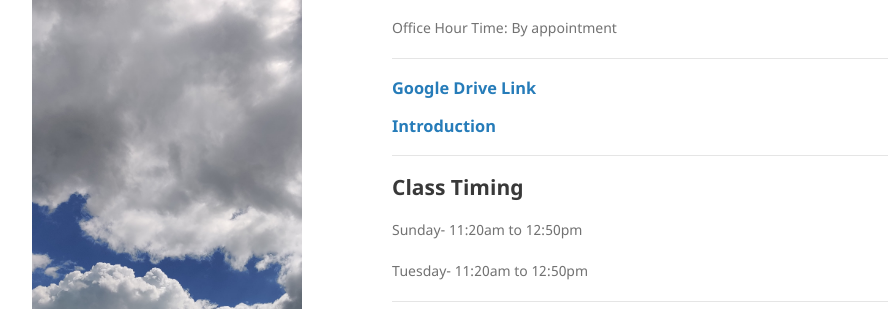
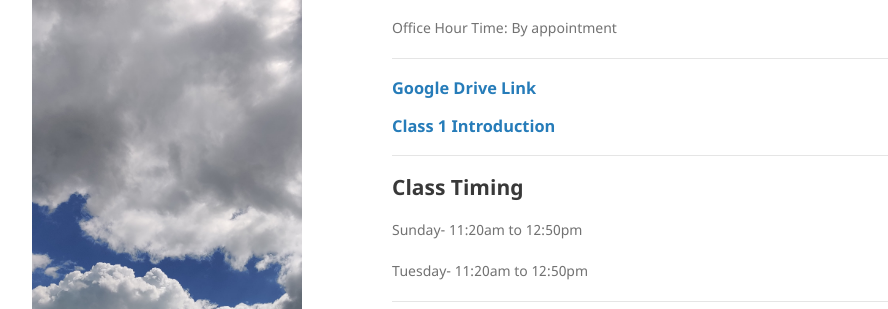
Before and after one commit to mohammadmotiurrahman/mohammadmotiurrahman.github.io, a Jekyll site: the page built from cse211_2/index.md, in a window 1280 px wide and 900 px high, scrolled down 574 px. Shown: the part 174-483 px from the top of the window, without its empty margins (178-1066 px from the left). Built offline with Jekyll 4.4.1, drawn with Linux system fonts in a browser that asks for light colours; our own code applies the rules of GitHub Pages for plain Markdown files.

Commit message:
Update index.md

```diff
--- a/cse211_2/index.md
+++ b/cse211_2/index.md
@@ -37,7 +37,7 @@ Office Hour Time: By appointment
 * * *
 ### [Google Drive Link](https://drive.google.com/drive/folders/1K3MD1XFtCfr700KjvasbbBVfn21gmRCg?usp=sharing)
 
-### [Introduction](https://docs.google.com/presentation/d/1YQIYQnvXnlkiia6zMUk-cc0ZF_SGymxL5m0YtfhgM6Q/edit?usp=sharing)
+### [Class 1 Introduction](https://docs.google.com/presentation/d/1YQIYQnvXnlkiia6zMUk-cc0ZF_SGymxL5m0YtfhgM6Q/edit?usp=sharing)
 * * *
 ## Class Timing
 
```
